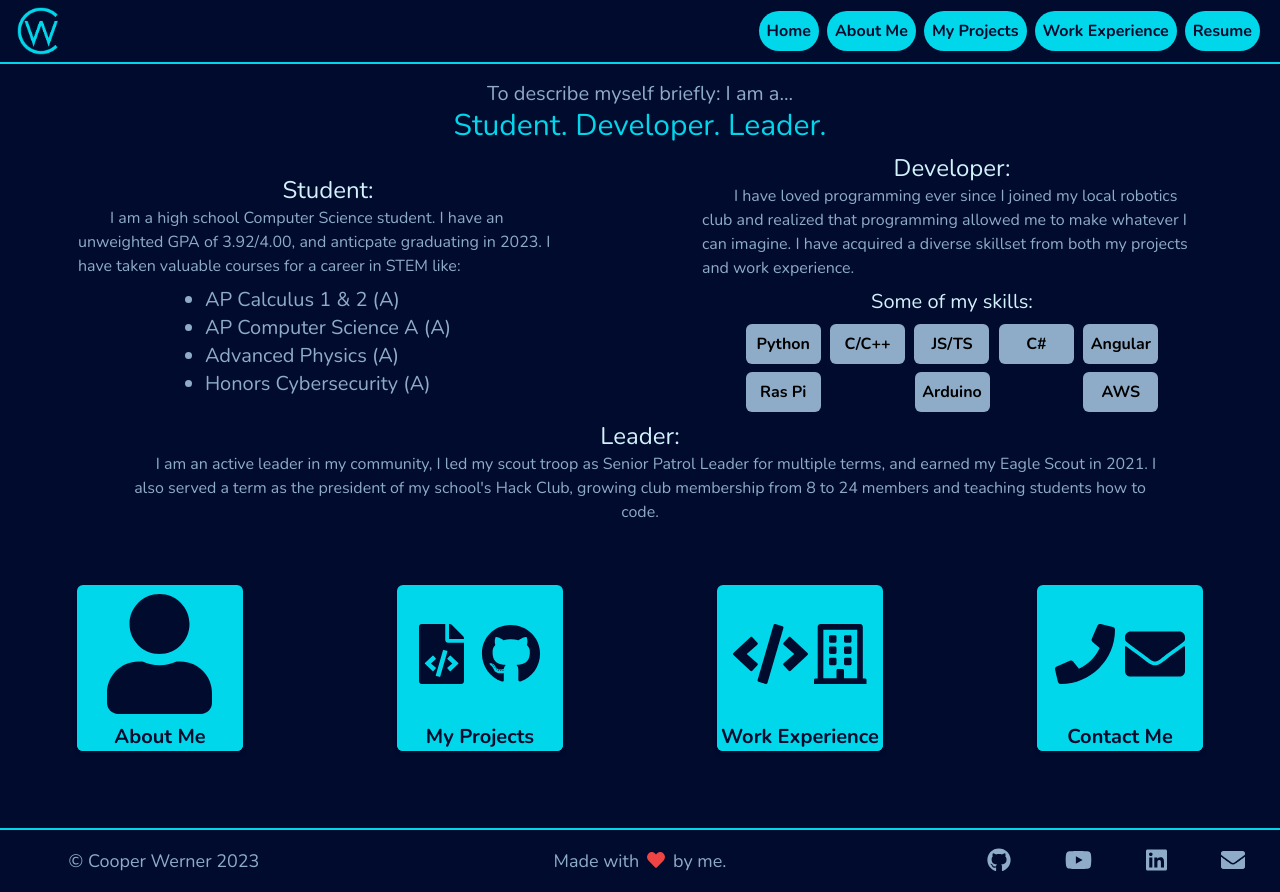
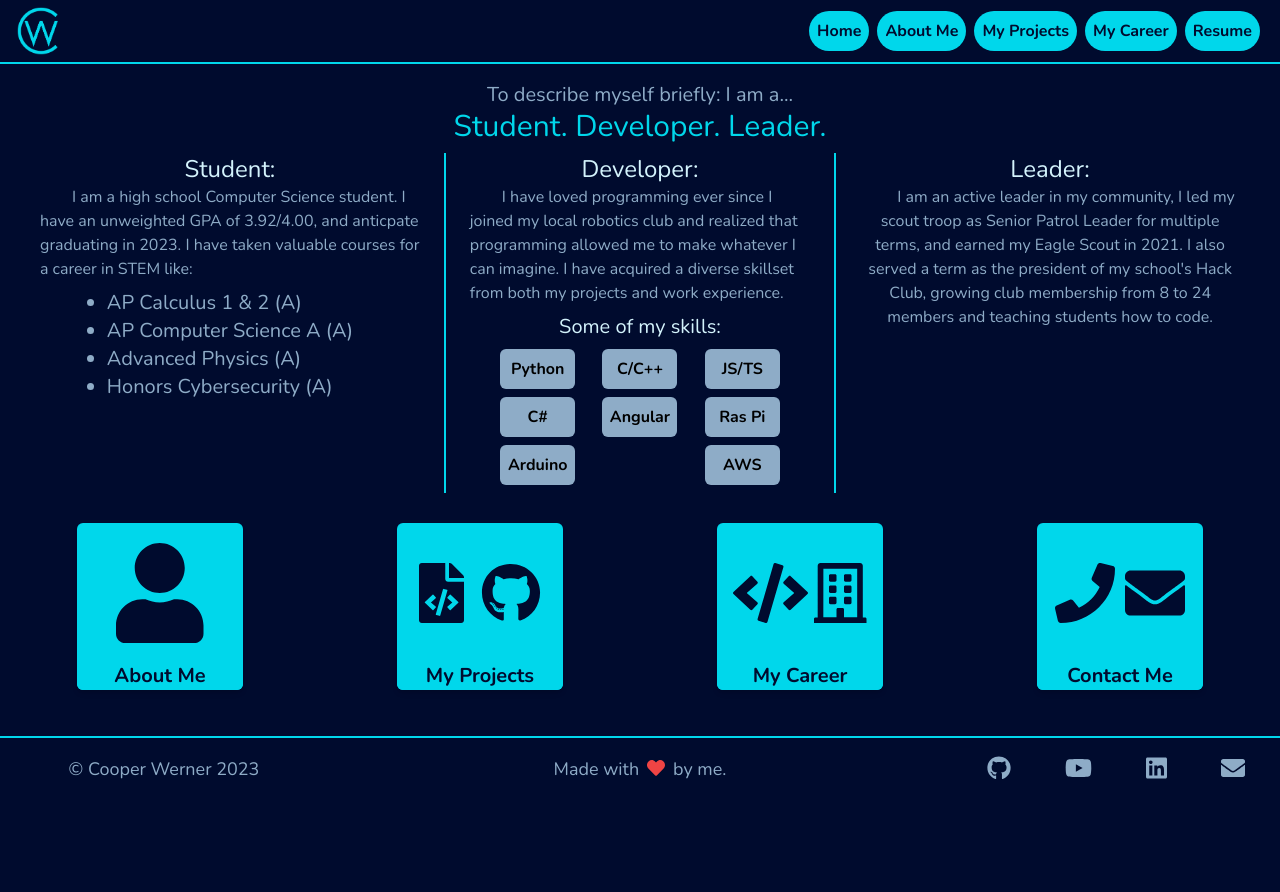
Before and after one commit to CooperW824/cooperw.tech, an Angular app: page /about in a window 1280 px wide. After the commit the page ends 800 px from the top, so only its background shows below. Built offline with nearby package versions, Linux system fonts and the light colour scheme.

Commit message:
Style fixes for smaller screens

```diff
--- a/src/app/app.component.html
+++ b/src/app/app.component.html
@@ -1,8 +1,8 @@
-<div class="flex flex-col justify-between h-full bg-coop-background">
+<!-- <div class="flex flex-col justify-between h-full bg-coop-background">
 	<coop-nav-bar class="h-16 w-full"></coop-nav-bar>
-	<div class="w-full">
-		<router-outlet></router-outlet>
-	</div>
-	<coop-card-bar class="hidden sm:flex h-72 w-full"></coop-card-bar>
-	<coop-footer class="h-16 w-full"></coop-footer>
+</div> -->
+<div class="w-full">
+	<router-outlet></router-outlet>
 </div>
+<!-- <coop-card-bar class="hidden sm:flex h-72 w-full"></coop-card-bar>
+<coop-footer class="h-16 w-full"></coop-footer> -->
--- a/src/app/components/card-bar/card-bar.component.css
+++ b/src/app/components/card-bar/card-bar.component.css
@@ -1,3 +1,3 @@
 .card {
-	@apply w-1/5 aspect-square xl:w-[13%] max-h-full flex flex-col bg-coop-highlight items-center justify-between rounded-md shadow-md font-round font-bold text-base md:text-lg lg:text-2xl xl:text-xl 2xl:text-2xl hover:w-1/4 xl:hover:w-[15%] transition-all hover:text-xl md:hover:text-2xl lg:hover:text-3xl xl:hover:text-2xl  hover:bg-coop-background hover:text-coop-highlight whitespace-nowrap text-coop-text-dark;
+	@apply w-1/5 aspect-square xl:w-[13%] max-h-full flex flex-col bg-coop-highlight items-center justify-between rounded-md shadow-md font-round font-bold text-base md:text-lg lg:text-xl 2xl:text-2xl transition-all hover:text-xl md:hover:text-2xl lg:hover:text-2xl xl:hover:text-2xl 2xl:hover:text-3xl  hover:bg-coop-background hover:text-coop-highlight whitespace-nowrap text-coop-text-dark;
 }
--- a/src/app/components/card-bar/card-bar.component.html
+++ b/src/app/components/card-bar/card-bar.component.html
@@ -1,7 +1,9 @@
-<div class="h-full w-full bg-coop-background flex items-center justify-around pb-8">
+<div
+	class="h-full w-full bg-coop-background flex items-center justify-around pb-8"
+>
 	<a class="card" routerLink="/about">
 		<div class="h-5/6 w-5/6 flex items-center justify-around">
-			<fa-icon [icon]="faUser" size="6x"></fa-icon>
+			<fa-icon [icon]="faUser" size="5x"></fa-icon>
 		</div>
 		<div
 			class="flex items-center justify-center w-full border-2 rounded-md border-coop-highlight h-1/6"
@@ -28,7 +30,7 @@
 		<div
 			class="flex items-center justify-center w-full border-2 rounded-md border-coop-highlight h-1/6"
 		>
-			<h1>Work Experience</h1>
+			<h1>My Career</h1>
 		</div>
 	</a>
 	<a class="card" routerLink="/contact">
--- a/src/app/components/nav-bar/nav-bar.component.html
+++ b/src/app/components/nav-bar/nav-bar.component.html
@@ -6,7 +6,7 @@
 			<img
 				src="../../../assets/CWLogo.png"
 				alt="Cooper Werner Logo"
-				class="h-12 w-12"
+				class="h-12 w-12 my-2"
 				aria-label="Home"
 				title="Home"
 			/>
@@ -18,7 +18,7 @@
 		<a routerLink="/" class="link">Home</a>
 		<a routerLink="/about" class="link">About Me</a>
 		<a routerLink="/projects" class="link">My Projects</a>
-		<a routerLink="/experience" class="link">Work Experience</a>
+		<a routerLink="/experience" class="link">My Career</a>
 		<a
 			class="link"
 			href="../../../assets/downloadables/CooperWernerResume2022.pdf"
@@ -110,9 +110,9 @@
 						<fa-icon [icon]="faBuilding" size="3x"></fa-icon>
 					</div>
 					<div
-						class="flex items-center justify-center w-full border-2 rounded-md border-coop-highlight h-1/6"
+						class="flex items-center justify-center w-full border-2 rounded-md border-coop-highlight h-1/6 text-center"
 					>
-						<h1>Work Experience</h1>
+						<h1>My Career</h1>
 					</div>
 				</a>
 			</div>
--- a/src/app/pages/about-me/about-me.component.html
+++ b/src/app/pages/about-me/about-me.component.html
@@ -1,7 +1,14 @@
 <div
-	class="flex items-center justify-center w-full bg-coop-background font-round h-fit p-4"
+	class="flex flex-col justify-between h-screen bg-coop-background flex-grow-0 flex-shrink basis-auto"
 >
-	<div class="w-full 2xl:w-7/12 flex flex-col items-center justify-center">
+	<coop-nav-bar class="h-16 w-full"></coop-nav-bar>
+
+	<div
+		class="flex items-center justify-center w-full bg-coop-background font-round h-fit p-4 felx-grow flex-shrink basis-auto"
+	>
+		<div
+			class="w-full  flex flex-col items-center justify-center"
+		>
 			<div class="w-full flex items-center flex-col justify-center mb-2">
 				<h2 class="text-xl text-coop-text-paragraph">
 					To describe myself briefly: I am a...
@@ -12,12 +19,14 @@
 			</div>
 
 			<div
-			class="w-full flex flex-col sm:flex-row items-center justify-around"
+				class="w-full flex flex-col lg:flex-row items-center lg:items-start justify-around"
 			>
 				<div
-				class="w-11/12 pb-4 sm:pb-0 sm:w-[500px] flex items-center text-center sm:items-start sm:text-left justify-center flex-col mx-6"
+					class="pb-4 sm:pb-0 sm:w-[500px] flex items-center text-center sm:items-start sm:text-left justify-center flex-col mx-6 w-full"
 				>
-				<h2 class="text-2xl text-coop-text-header text-center w-full">
+					<h2
+						class="text-2xl text-coop-text-header text-center w-full"
+					>
 						Student:
 					</h2>
 					<p
@@ -40,87 +49,62 @@
 					</div>
 				</div>
 				<div
-				class="w-11/12 pb-4 sm:pb-0 sm:w-[500px] flex items-center text-center sm:items-start sm:text-left justify-center flex-col mx-6"
+					class="w-11/12 pb-4 lg:pb-0 sm:w-[500px] flex items-center text-center sm:items-start sm:text-left justify-center flex-col py-6 lg:py-0 px-6 border-y-2 border-coop-highlight lg:border-x-2 lg:border-y-0"
 				>
-				<h2 class="text-2xl text-coop-text-header text-center w-full">
+					<h2
+						class="text-2xl text-coop-text-header text-center w-full"
+					>
 						Developer:
 					</h2>
 					<p
 						class="text-base text-coop-text-paragraph indent-4 sm:indent-8 pb-2"
 					>
 						I have loved programming ever since I joined my local
-					robotics club and realized that programming allowed me to
-					make whatever I can imagine. I have acquired a diverse
-					skillset from both my projects and work experience.
+						robotics club and realized that programming allowed me
+						to make whatever I can imagine. I have acquired a
+						diverse skillset from both my projects and work
+						experience.
 					</p>
-				<h2 class="text-xl text-coop-text-header text-center w-full">
+					<h2
+						class="text-xl text-coop-text-header text-center w-full"
+					>
 						Some of my skills:
 					</h2>
 
 					<div class="flex items-center justify-center">
-
 						<div
 							class="flex items-center justify-between w-full phone:w-10/12 my-1 flex-wrap"
 						>
-						<p
-							class="skill-card"
-						>
-							Python
-						</p>
-						<p
-							class="skill-card"
-						>
-							C/C++
-						</p>
-						<p
-							class="skill-card"
-						>
-							JS/TS
-						</p>
-						<p
-							class="skill-card"
-						>
-							C#
-						</p>
-						<p
-								class="skill-card"
-							>
-								Angular
-							</p>
+							<p class="skill-card">Python</p>
+							<p class="skill-card">C/C++</p>
+							<p class="skill-card">JS/TS</p>
+							<p class="skill-card">C#</p>
+							<p class="skill-card">Angular</p>
 
-							<p
-								class="skill-card"
-							>
-								Ras Pi
-							</p>
-							<p
-								class="skill-card"
-							>
-								Arduino
-							</p>
-							<p
-								class="skill-card"
-							>
-								AWS
-							</p>
+							<p class="skill-card">Ras Pi</p>
+							<p class="skill-card">Arduino</p>
+							<p class="skill-card">AWS</p>
 						</div>
 					</div>
 				</div>
-				</div>
-
-		<div class="w-10/12 flex flex-col items-center justify-center">
+				<div class="w-11/12 pb-4 sm:pb-0 sm:w-[500px] flex items-center text-center sm:items-start sm:text-left justify-center flex-col mx-6">
 					<h2 class="text-2xl text-coop-text-header text-center w-full">
 						Leader:
 					</h2>
 					<p
 						class="text-base text-coop-text-paragraph indent-4 sm:indent-8 text-center"
 					>
-				I am an active leader in my community, I led my scout troop as
-				Senior Patrol Leader for multiple terms, and earned my Eagle
-				Scout in 2021. I also served a term as the president of my
-				school's Hack Club, growing club membership from 8 to 24 members
-				and teaching students how to code.
+						I am an active leader in my community, I led my scout troop
+						as Senior Patrol Leader for multiple terms, and earned my
+						Eagle Scout in 2021. I also served a term as the president
+						of my school's Hack Club, growing club membership from 8 to
+						24 members and teaching students how to code.
 					</p>
 				</div>
 			</div>
+
 		</div>
+	</div>
+	<coop-card-bar class="hidden sm:flex h-56 2xl:h-80 w-full"></coop-card-bar>
+	<coop-footer class="h-16 w-full"></coop-footer>
+</div>
--- a/src/app/pages/contact-me/contact-me.component.html
+++ b/src/app/pages/contact-me/contact-me.component.html
@@ -1,13 +1,22 @@
 <div
-	class="flex items-center justify-center w-full bg-coop-background font-round h-fit min-h-[calc(100vh-8rem)] sm:min-h-[calc(100vh-26rem)] p-4"
+	class="flex flex-col justify-between h-screen bg-coop-background flex-grow-0 flex-shrink basis-auto"
 >
+	<coop-nav-bar class="h-16 w-full"></coop-nav-bar>
+
 	<div
-		class="w-full 2xl:w-7/12 flex flex-col items-center justify-around text-coop-highlight text-center"
+		class="flex items-center justify-center w-full bg-coop-background font-round h-fit p-4 flex-grow flex-shrink basis-auto"
 	>
-		<fa-icon [icon]="faLaptopCode" size="6x"></fa-icon>
-		<h1 class="text-6xl">
-			Hiya! This page is still under development, but don't worry! It will
-			be available soon!
-		</h1>
+		<div
+			class="w-full 2xl:w-7/12 flex flex-col items-center justify-around text-coop-highlight text-center"
+		>
+			<fa-icon [icon]="faLaptopCode" size="6x"></fa-icon>
+			<h1 class="text-6xl">
+				Hiya! This page is still under development, but don't worry! It
+				will be available soon!
+			</h1>
+		</div>
 	</div>
+
+	<coop-card-bar class="hidden sm:flex h-56 2xl:h-80 w-full"></coop-card-bar>
+	<coop-footer class="h-16 w-full"></coop-footer>
 </div>
--- a/src/app/pages/home-page/home-page.component.html
+++ b/src/app/pages/home-page/home-page.component.html
@@ -1,11 +1,14 @@
+<div class="flex flex-col justify-between h-screen bg-coop-background flex-grow-0 flex-shrink basis-auto">
+	<coop-nav-bar class="h-16 w-full"></coop-nav-bar>
+
 	<div
-	class="flex items-center justify-center w-full bg-coop-background font-round h-fit p-4"
+		class="flex items-center justify-center w-full bg-coop-background font-round h-fit p-4 flex-grow flex-shrink basis-auto"
 	>
 		<div
 			class="w-full 2xl:w-7/12 flex flex-col-reverse sm:flex-row items-center justify-around"
 		>
 			<div
-			class="w-[350px] sm:w-5/12 sm:max-w-[400px] aspect-square border-2 border-coop-highlight rounded-lg transition-all"
+				class="max-w-[320px] sm:w-5/12  aspect-square border-2 border-coop-highlight rounded-lg transition-all"
 			>
 				<img
 					src="../../../assets/CooperWerner.jpg"
@@ -33,3 +36,6 @@
 			</div>
 		</div>
 	</div>
+		<coop-card-bar class="hidden sm:flex h-56 2xl:h-80 w-full"></coop-card-bar>
+		<coop-footer class="h-16 w-full"></coop-footer>
+</div>
```
Also changed, not shown: src/app/pages/my-projects/my-projects.component.html (+16 -7 lines), src/app/pages/work-experience/work-experience.component.html (+16 -7 lines). Lines whose indentation alone changed are shown as unchanged.
